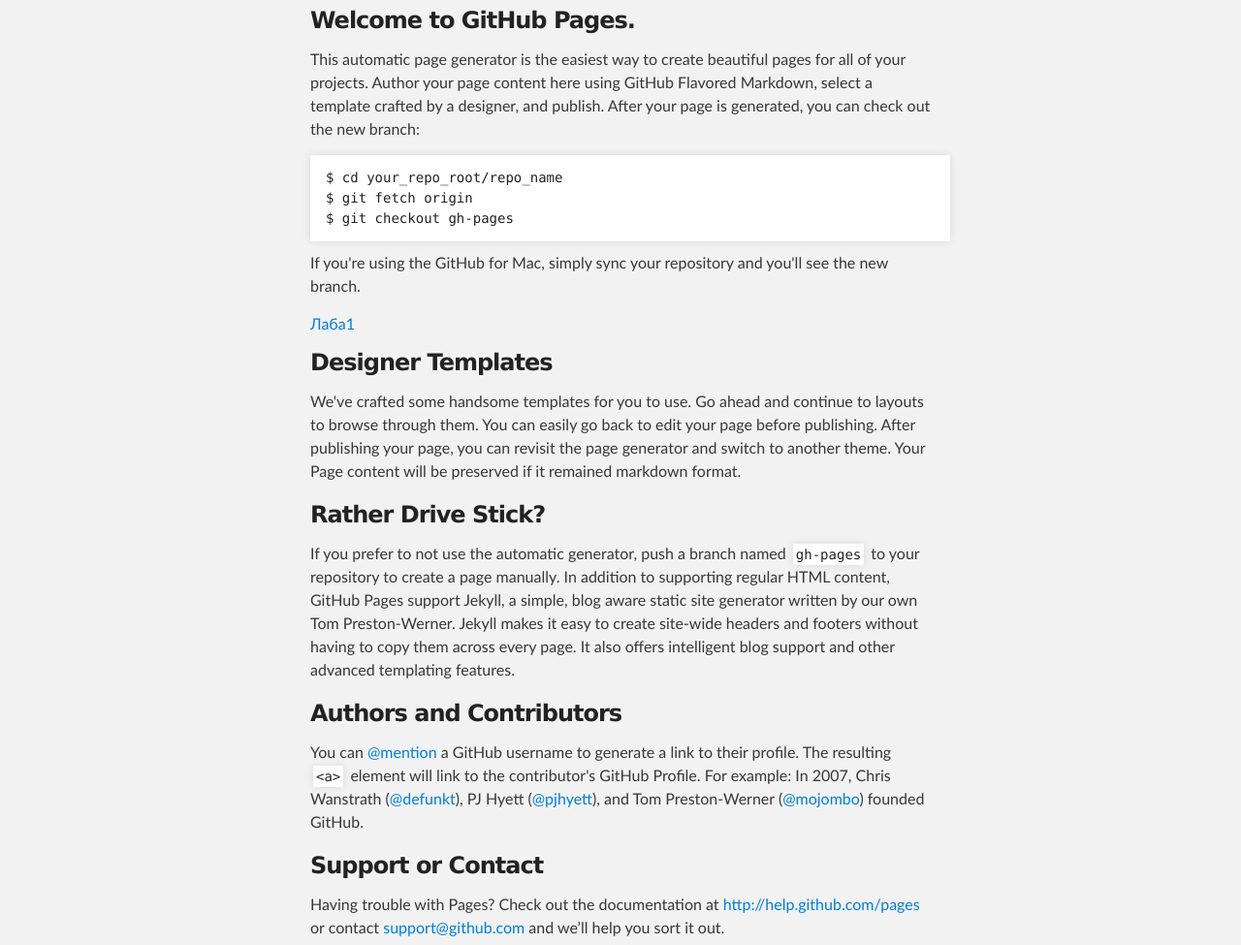
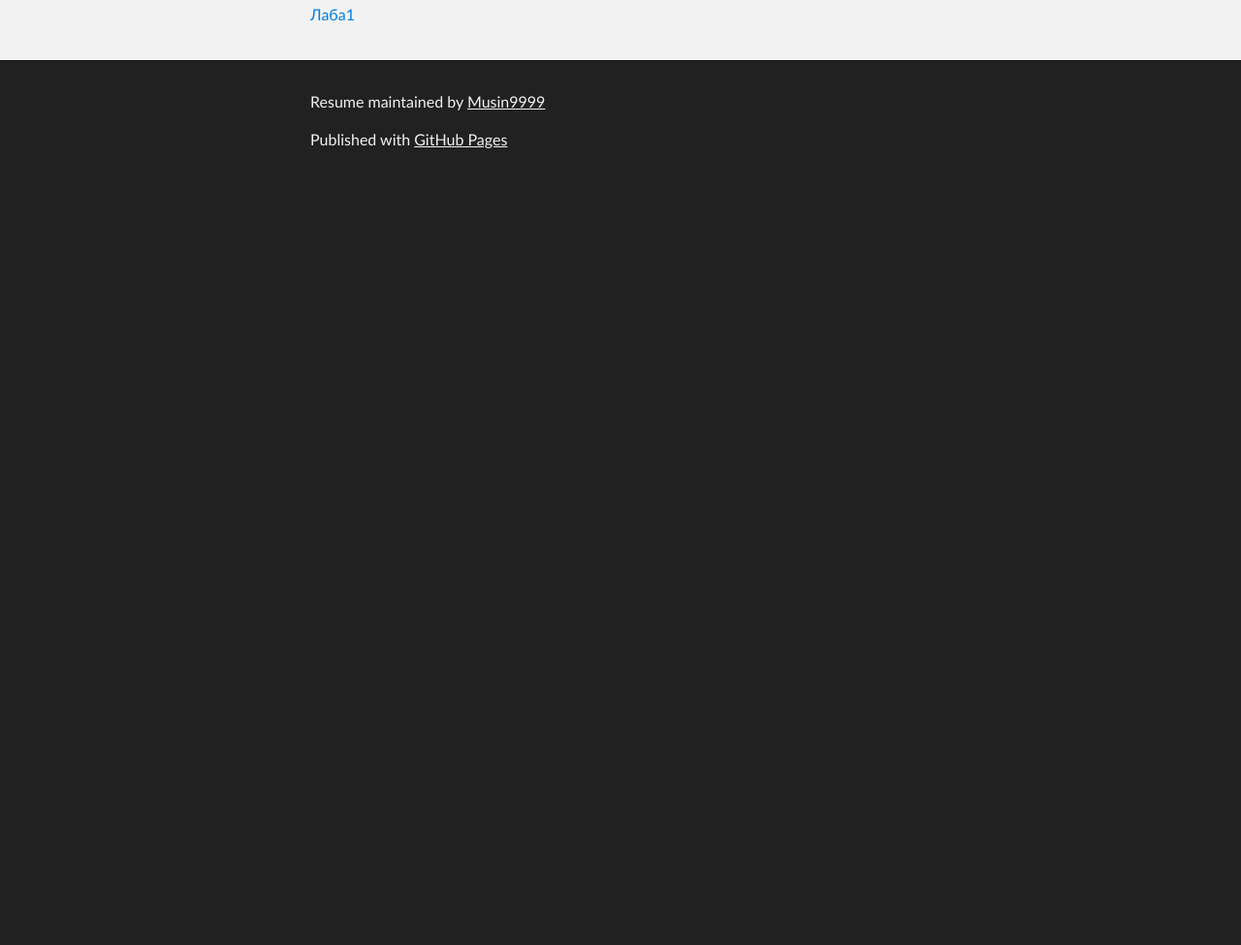
Before and after one commit to Musin9999/resume, a plain HTML site: page index.html in a window 1280 px wide. Shown: the part 257-1232 px from the top of the page at 97% size. After the commit the page ends 800 px from the top, so only its background shows below. Drawn offline with Linux system fonts and the light colour scheme.

Commit message:
Update index.html

```diff
--- a/index.html
+++ b/index.html
@@ -31,38 +31,9 @@
     <!-- MAIN CONTENT -->
     <div id="main_content_wrap" class="outer">
       <section id="main_content" class="inner">
-        <h3>
-<a id="welcome-to-github-pages" class="anchor" href="#welcome-to-github-pages" aria-hidden="true"><span class="octicon octicon-link"></span></a>Welcome to GitHub Pages.</h3>
 
-<p>This automatic page generator is the easiest way to create beautiful pages for all of your projects. Author your page content here using GitHub Flavored Markdown, select a template crafted by a designer, and publish. After your page is generated, you can check out the new branch:</p>
+<p><a id="designer-templates" class="anchor" href="laba1/index.html" aria-hidden="true">Лаба1</a></p>
 
-<pre><code>$ cd your_repo_root/repo_name
-$ git fetch origin
-$ git checkout gh-pages
-</code></pre>
-
-<p>If you're using the GitHub for Mac, simply sync your repository and you'll see the new branch.</p>
-<a id="designer-templates" class="anchor" href="laba2/index.html" aria-hidden="true">Лаба1</a>
-<h3>
-<a id="designer-templates" class="anchor" href="#designer-templates" aria-hidden="true"><span class="octicon octicon-link"></span></a>Designer Templates</h3>
-
-<p>We've crafted some handsome templates for you to use. Go ahead and continue to layouts to browse through them. You can easily go back to edit your page before publishing. After publishing your page, you can revisit the page generator and switch to another theme. Your Page content will be preserved if it remained markdown format.</p>
-
-<h3>
-<a id="rather-drive-stick" class="anchor" href="#rather-drive-stick" aria-hidden="true"><span class="octicon octicon-link"></span></a>Rather Drive Stick?</h3>
-
-<p>If you prefer to not use the automatic generator, push a branch named <code>gh-pages</code> to your repository to create a page manually. In addition to supporting regular HTML content, GitHub Pages support Jekyll, a simple, blog aware static site generator written by our own Tom Preston-Werner. Jekyll makes it easy to create site-wide headers and footers without having to copy them across every page. It also offers intelligent blog support and other advanced templating features.</p>
-
-<h3>
-<a id="authors-and-contributors" class="anchor" href="#authors-and-contributors" aria-hidden="true"><span class="octicon octicon-link"></span></a>Authors and Contributors</h3>
-
-<p>You can <a href="https://github.com/blog/821" class="user-mention">@mention</a> a GitHub username to generate a link to their profile. The resulting <code>&lt;a&gt;</code> element will link to the contributor's GitHub Profile. For example: In 2007, Chris Wanstrath (<a href="https://github.com/defunkt" class="user-mention">@defunkt</a>), PJ Hyett (<a href="https://github.com/pjhyett" class="user-mention">@pjhyett</a>), and Tom Preston-Werner (<a href="https://github.com/mojombo" class="user-mention">@mojombo</a>) founded GitHub.</p>
-
-<h3>
-<a id="support-or-contact" class="anchor" href="#support-or-contact" aria-hidden="true"><span class="octicon octicon-link"></span></a>Support or Contact</h3>
-
-<p>Having trouble with Pages? Check out the documentation at <a href="http://help.github.com/pages">http://help.github.com/pages</a> or contact <a href="mailto:support@github.com">support@github.com</a> and we’ll help you sort it out.</p>
-      </section>
     </div>
 
     <!-- FOOTER  -->
```
